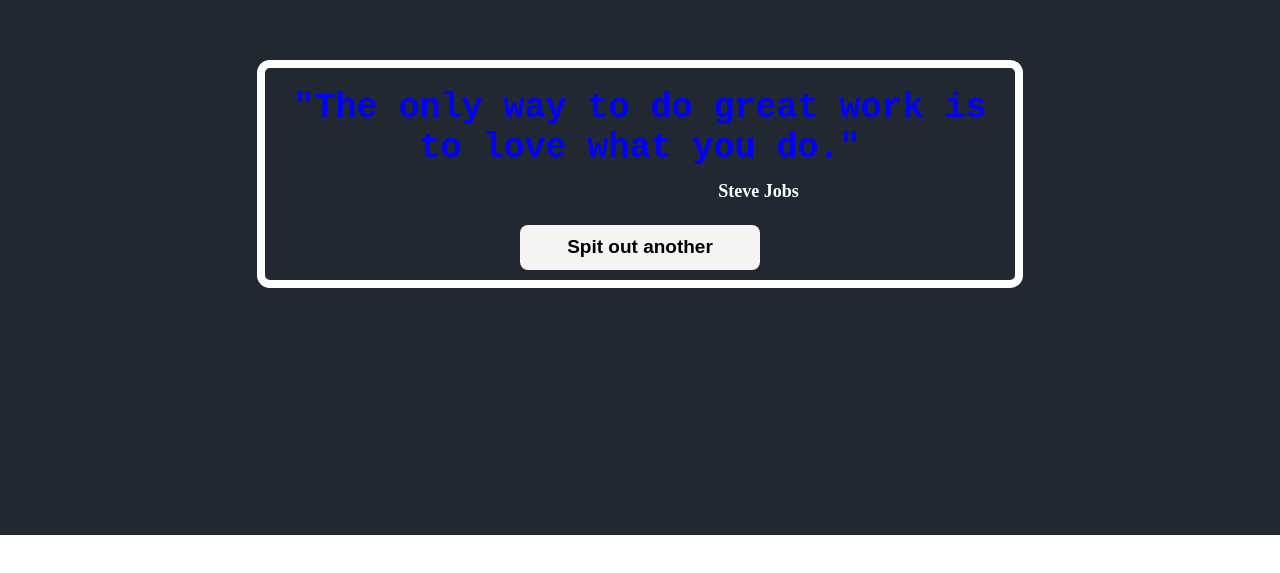
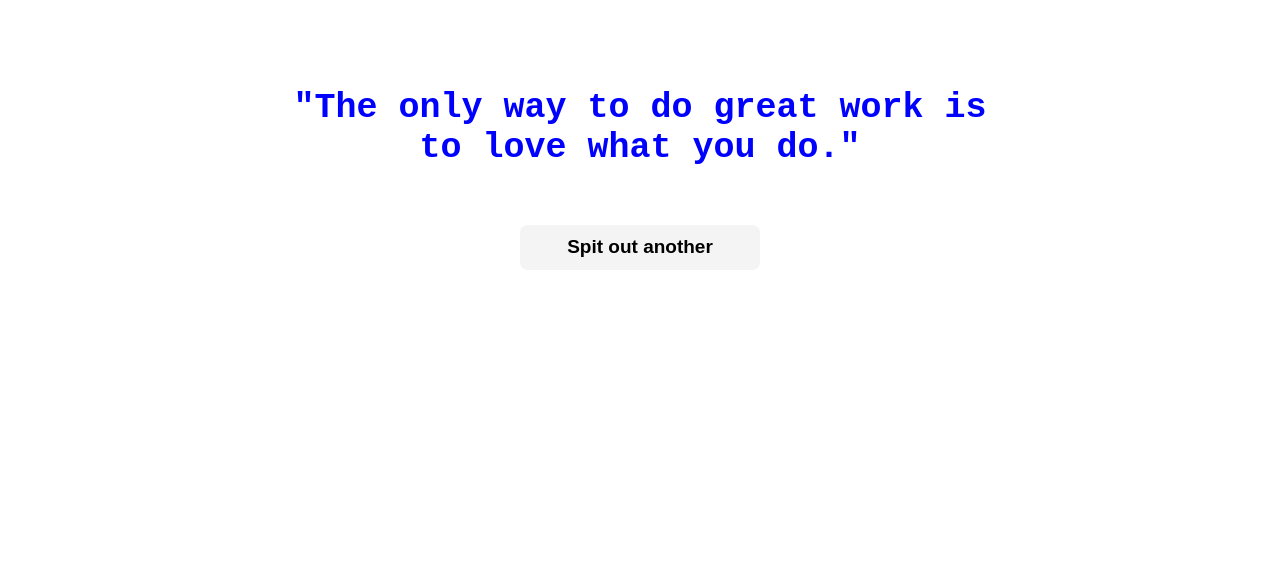
Before and after one commit to fu4303/quotes-app, a React (Create React App) app: page / in a window 1280 px wide. Shown: the part 187-760 px from the top of the page. Built offline with nearby package versions, Linux system fonts and the light colour scheme.

Commit message:
Update App.css

```diff
--- a/src/App.css
+++ b/src/App.css
@@ -9,7 +9,7 @@
   justify-content: center;
   align-items: center;
   height: 45.1rem;
-  background-color: #222831;
+  background-color: #E09F3E - 335C67;
 }
 
 .box {
```
